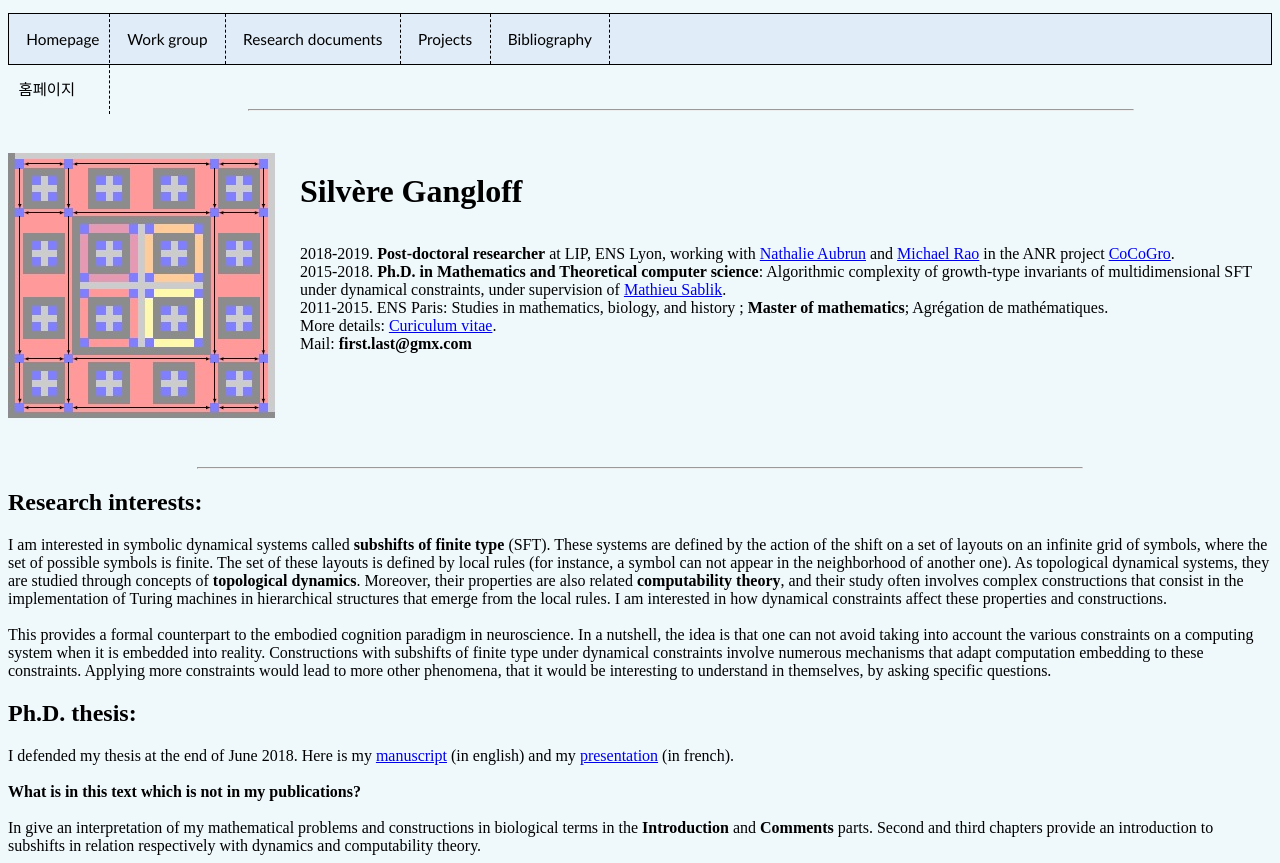
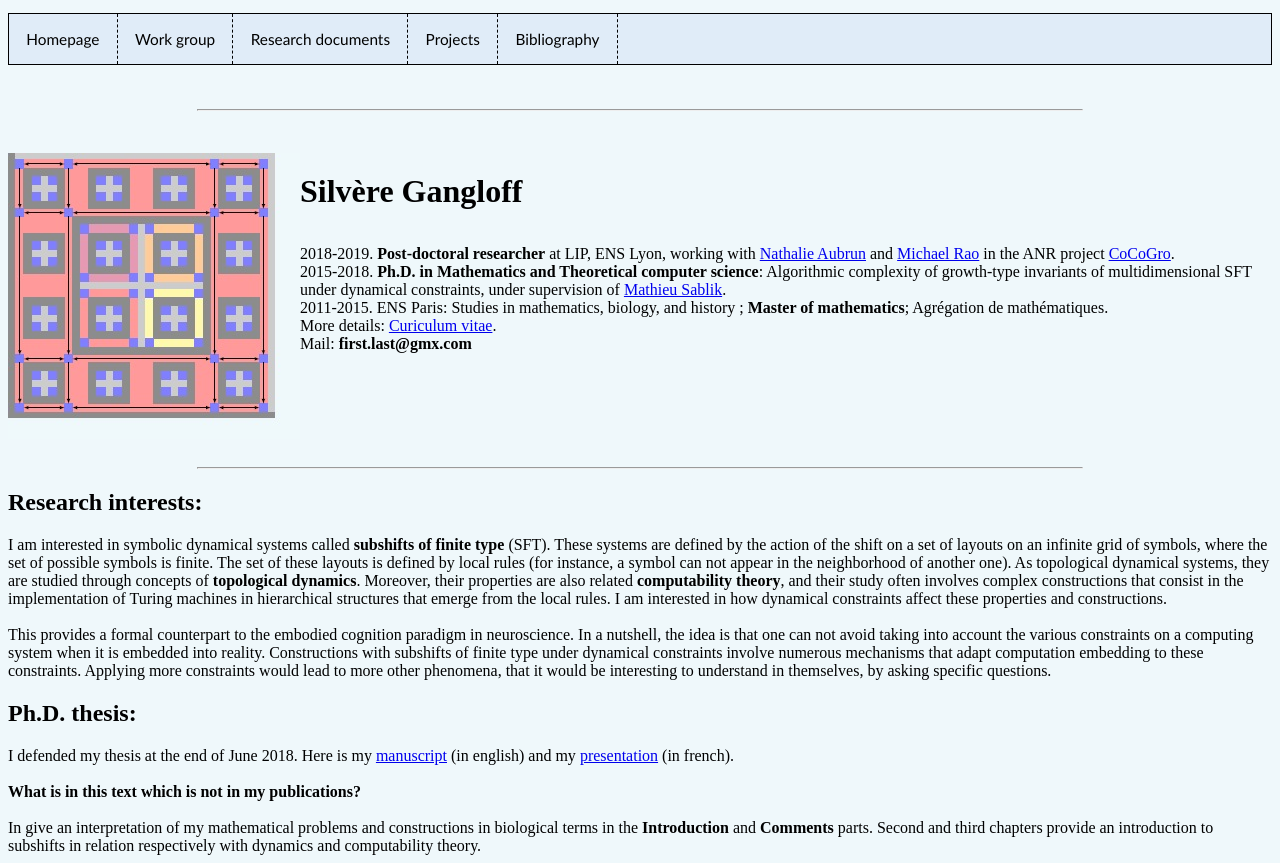
Before and after one commit to Sfgangloff/sfgangloff.github.io, a plain HTML site: page index.html in a window 1280 px wide. Drawn offline with Linux system fonts and the light colour scheme.

Commit message:
Update index.html

```diff
--- a/index.html
+++ b/index.html
@@ -17,8 +17,7 @@
 
 <ul id="menu_horizontal">
 
-<li class="bouton_gauche"><a href="index.html">Homepage <br>
-    홈페이지 </a></li>
+<li class="bouton_gauche"><a href="index.html">Homepage</a></li>
 
 <li class="bouton_gauche"><a href="workgroup.html">Work group</a></li>
 
```
